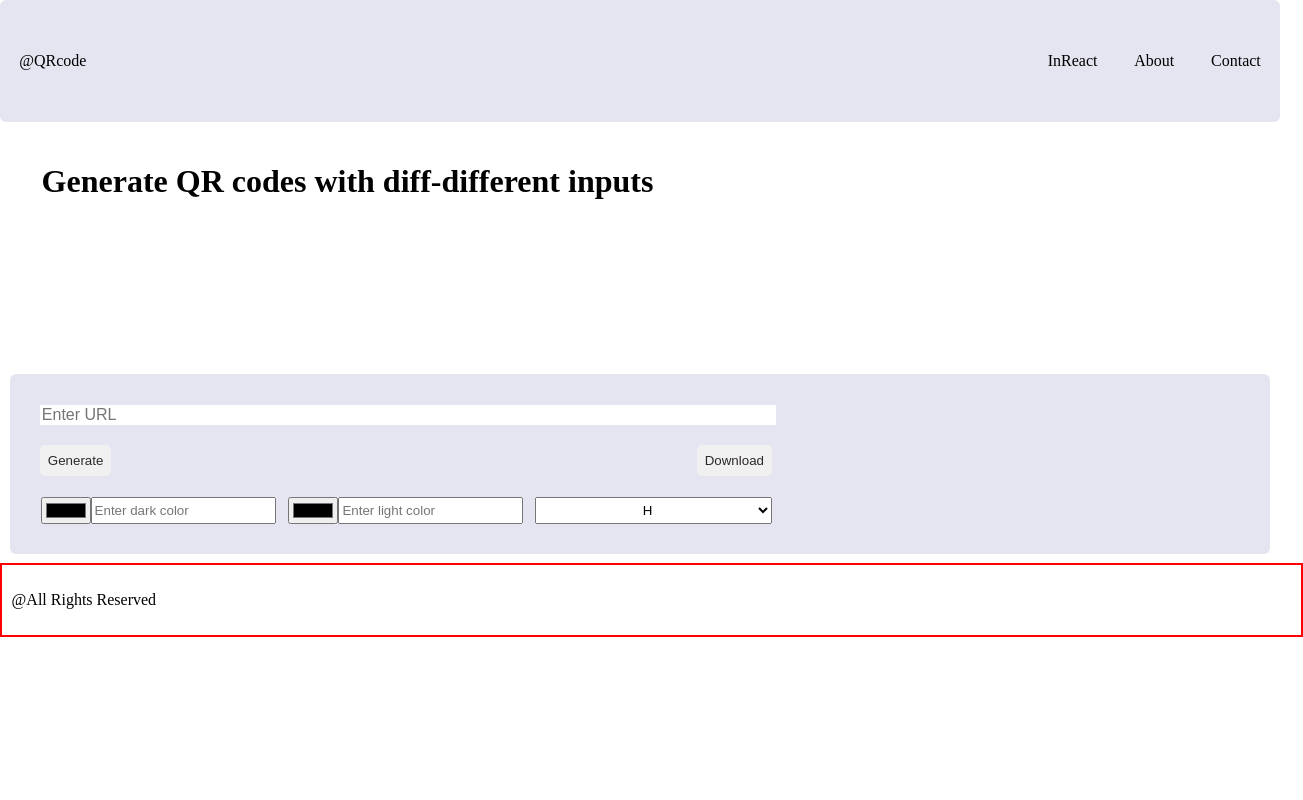
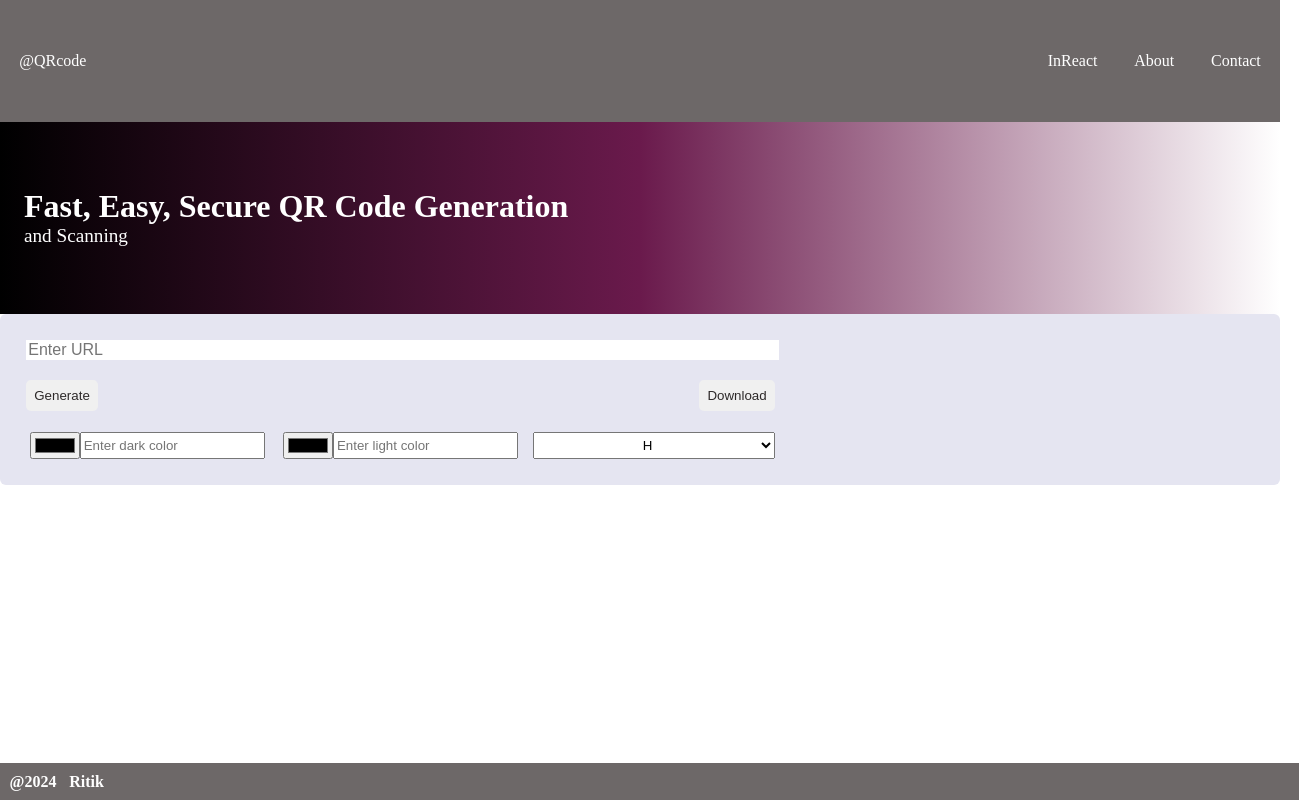
Before and after one commit to Ritik1510/QRcode_generator_js_App, a plain HTML site: page index.html in a window 1280 px wide. Shown: the whole page, 1303 px wide, since content can reach past the window. Drawn offline with Linux system fonts and the light colour scheme.

Commit message:
update : add styling

```diff
--- a/QRcode_Design.css
+++ b/QRcode_Design.css
@@ -14,14 +14,14 @@ body {
    display: flex;
    justify-content: space-between;
    align-items: center;
-   border-radius: 6px;
    padding: var(--p-padding);
    position: sticky;
    top: 0;
    backdrop-filter: blur(10px);
    height: clamp(12.4dvh, 12.8dvh, 12.9dvh);
    font-size: inherit;
-   background-color: #e5e5f1;
+   background-color: #6d6868;
+   color: #ffffff;
 }
 
 .header-wrapper>div {
@@ -62,11 +62,20 @@ a {
 
 /* section area */
 
+.main-body {
+   max-width: 100%;
+}
+
 .qr-hero-section {
    height: 24dvh;
-   width: 100%;
    max-width: 100%;
-   margin-inline: clamp(1.5rem, 2rem, 2.4rem);
+   background-image: linear-gradient(90deg, rgb(0, 0, 0) 0%, rgb(106, 26, 76) 50%, rgb(255, 255, 255) 100%);
+   color: #ffffff;
+   display: flex;
+   align-items: flex-start;
+   justify-content:center;
+   flex-direction: column;
+   padding-inline: 1.5rem;
 }
 
 .qr-hero-text {
@@ -76,10 +85,8 @@ a {
    font-weight: bold;
 }
 
-/* main */
-
-.main{
-   padding: var(--p-padding);
+.qr-hero-text-l1 {
+   font-size: 1.2rem;
 }
 
 
@@ -88,11 +95,11 @@ a {
    display: flex;
    justify-content: space-between;
    align-items: center;
-   margin-top: clamp(0.9rem, 1.2rem, 1.4rem);
    border-radius: 6px;
-   padding: 0.85rem;
    gap: clamp(0.9rem, 1rem, 1.5rem);
    background-color: #e5e5f1;
+   max-width: 100%;
+   padding: var(--p-padding);
 }
 
 .requirement-provider {
@@ -156,8 +163,6 @@ a {
 .RP-btn-box>button:hover {
    background-color: #ffffff;
 }
-
-
 
 .qrcode-provider {
    display: flex;
@@ -241,8 +246,17 @@ a {
 /* qr-footer area */
 .qr-footer {
    width: 100%;
-   border: 2px solid red;
+   max-width: 100%;
    padding: var(--p-padding);
+   position: fixed;
+   bottom: 0;
+   display: flex;
+   align-items: center;
+   gap: 0.2rem;
+   line-height: 1.1rem;
+   font-weight: 700;
+   background-color: #6d6868;
+   color: #ffffff;
 }
 
 
--- a/index.html
+++ b/index.html
@@ -32,14 +32,15 @@
             </a>
          </div>
       </nav>
-
    </header>
 
-   <div class="main">
+
+   <section class="main-body">
       <div class="qr-hero-section">
-         <p class="qr-hero-text">
-            Generate QR codes with diff-different inputs
-         </p>
+         <div class="qr-hero-text">
+            Fast, Easy, Secure QR Code Generation
+         </div>
+         <div class="qr-hero-text-l1">and Scanning</div>
       </div>
 
       <div class="main-generator-area">
@@ -86,14 +87,14 @@
                <div id="qrcode"></div>
             </main>
          </div>
-
       </div>
-   </div>
+   </section>
 
    <footer class="qr-footer">
-      <p class="qr-footer-text">
-         @All Rights Reserved
-      </p>
+      <div class="qr-footer-text">@2024</div>
+      <div class="qr-footer-text">
+         <a href="https://www.linkedin.com/in/kr-ritik/" target="_blank">Ritik</a>
+      </div>
    </footer>
    <script src="QR_code.js"></script>
 </body>
```
